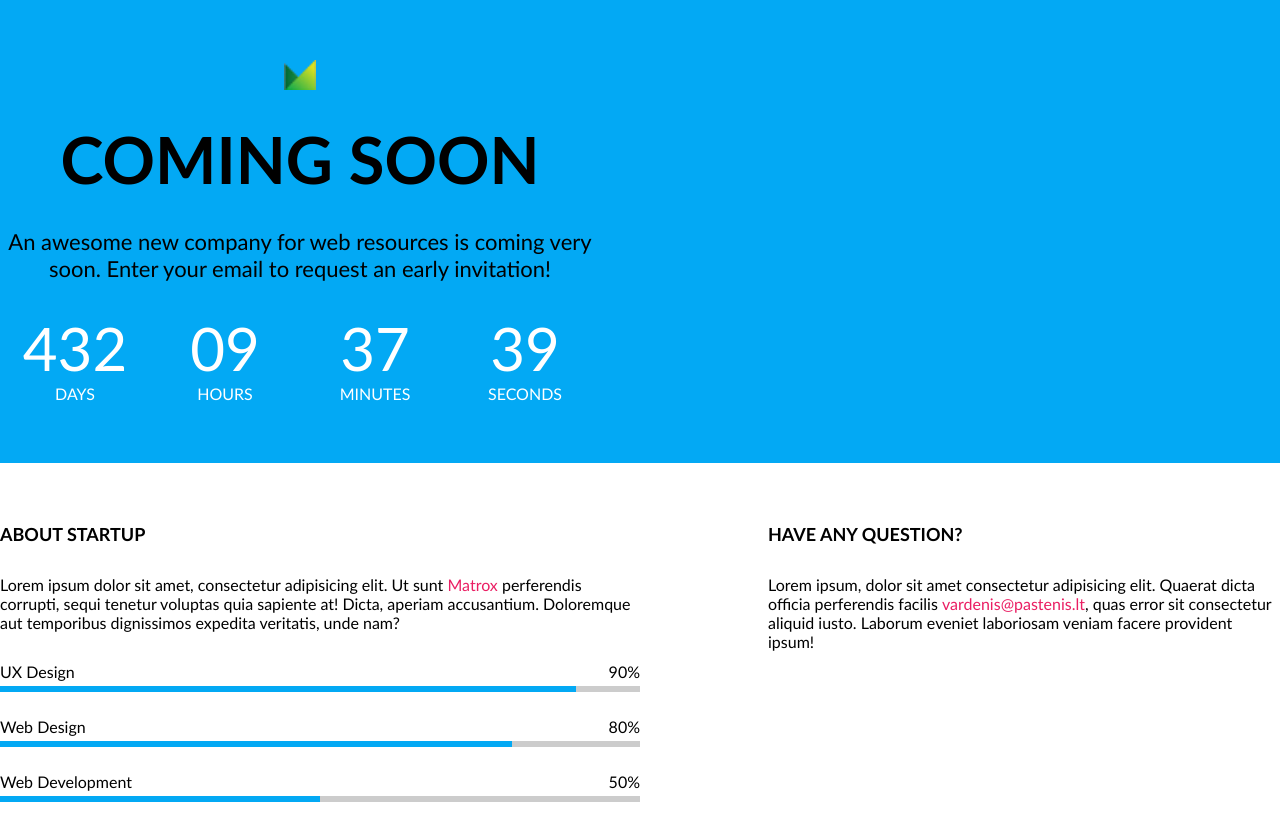
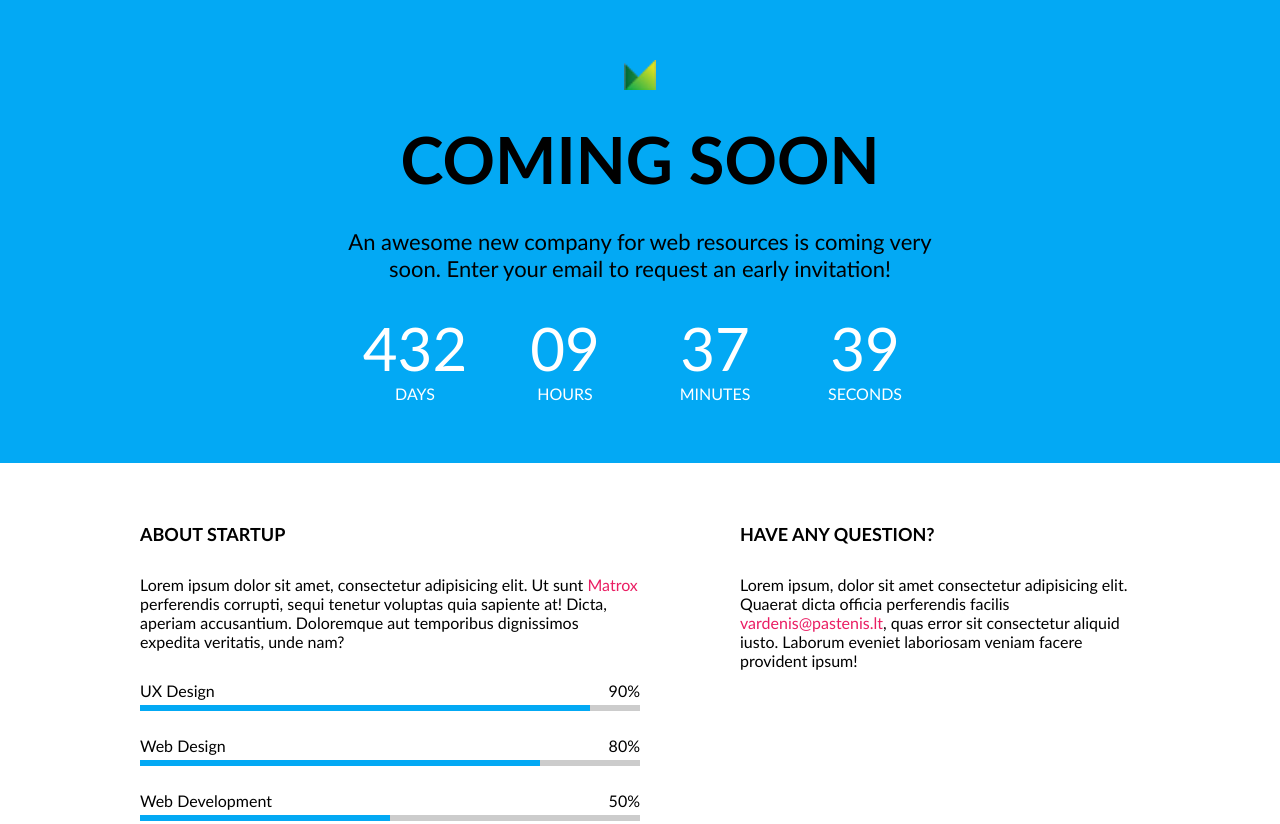
Before and after one commit to thsaris/04-coming-soon, a website: page index.html in a window 1280 px wide. Shown: the top 824 px of the page. Drawn offline with Linux system fonts and the light colour scheme.

Commit message:
fixed layout

```diff
--- a/css/base/layout.css
+++ b/css/base/layout.css
@@ -4,6 +4,7 @@
 }
 
 .container > .row {
+    --w: 1000px;
     display: flex;
     justify-content: space-between;
     flex-wrap: wrap;
@@ -13,7 +14,8 @@
 }
 
 .container > .short-row {
-    width: 600px;
+    --w: 600px;
+    width: var(--w);
     margin: 0 calc((100% - var(--w)) / 2);
 }
 
```
